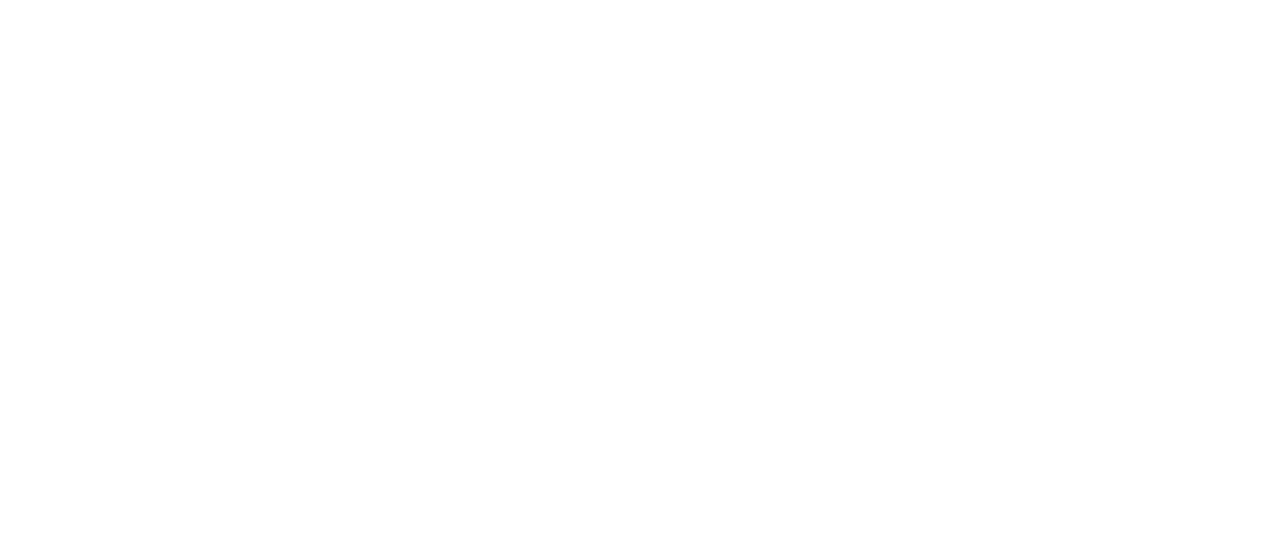
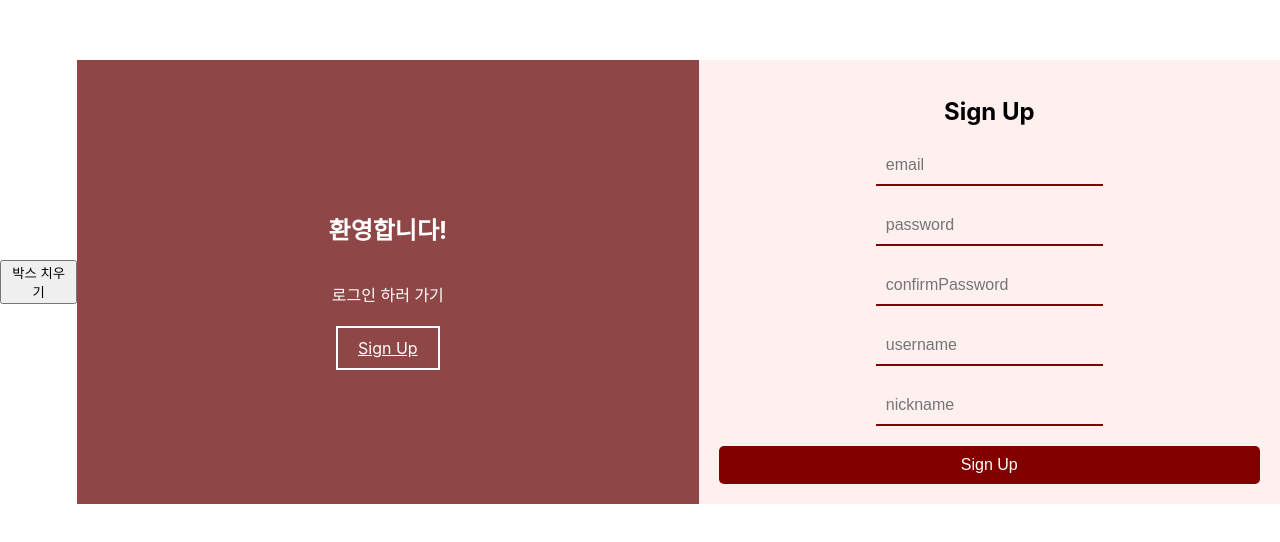
Before and after one commit to GL-CO/frontend, a React (Create React App) app: page /Join in a window 1280 px wide. Before the commit this address had no page. Shown: the part 118-660 px from the top of the page. Built offline with nearby package versions, Linux system fonts and the light colour scheme.

Commit message:
23.09.16 Join 페이지 구현 중
할 일
패스워드 일치 확인
response 500 시 반응
로그인페이지 유도

```diff
--- a/src/App.js
+++ b/src/App.js
@@ -3,6 +3,7 @@ import Login from "./pages/LoginPage/Login";
 import Write from "./pages/Write";
 import Home from "./pages/Home";
 import Challenge from "./pages/Challenge";
+import Join from "./pages/LoginPage/Join";
 function App() {
   return (
     <BrowserRouter>
@@ -11,6 +12,7 @@ function App() {
         <Route path="/write" element={<Write />}></Route>
         <Route path="/" element={<Home />}></Route>
         <Route path="/challenge" element={<Challenge />}></Route>
+        <Route path="/Join" element={<Join />}></Route>
       </Routes>
     </BrowserRouter>
   );
--- a/src/pages/Challenge.js
+++ b/src/pages/Challenge.js
@@ -34,7 +34,7 @@ const Block = styled.div`
   width: 50%;
   height: 50%;
   background-color: rgba(0, 0, 0, 0.5); /* 반투명한 검은색 배경 */
-  display: ${({ covered }) => (covered ? "none" : "none")};
+  display: ${({ covered }) => (covered ? "block" : "none")};
   z-index: 2; /* 다른 컨텐츠 위에 표시하기 위한 z-index 설정 */
 `;
 const Blur = styled``;
@@ -42,40 +42,6 @@ export default function Challenge() {
   const data = [1, 2, 3, 4, 5, 6, 7, 8];
   let [isShow, setIsShow] = useState(false);
   const [isCovered, setIsCovered] = useState(true);
-
-  const [postData, setPostData] = useState([]);
-  const sendPost = () => {
-    const URL =
-      "http://ec2-43-201-96-213.ap-northeast-2.compute.amazonaws.com:8080/v1/user/signup";
-    const postData = {
-      email: "abcd@gmail.com",
-      password: "12345",
-      name: "홍길동1",
-      nickname: "gildong1",
-      usingLanguage: "한국어",
-      learningLanguage: "English",
-    };
-    fetch(URL, {
-      method: "POST",
-      headers: {
-        "Content-Type": "application/json",
-      },
-      body: JSON.stringify(postData),
-    })
-      .then((res) => {
-        if (!res.ok) {
-          throw new Error(`Response Error : ${res.status}`);
-        }
-        return res.json();
-      })
-      .then((data) => {
-        console.log(data);
-        setPostData(data);
-      })
-      .catch((err) => {
-        console.error(err);
-      });
-  };
 
   const toggleButton = () => {
     setIsShow(!isShow);
@@ -88,7 +54,6 @@ export default function Challenge() {
   return (
     <div>
       <NavBar></NavBar>
-      <button onClick={sendPost}>Send POST</button>
       <button onClick={toggleButton}>I'm button</button>
       <Container>
         <BoxList blurred={!isShow}>
--- a/src/pages/LoginPage/Join.js
+++ b/src/pages/LoginPage/Join.js
@@ -9,7 +9,8 @@ const Join = () => {
   const [confirmPassword, setConfirmPassword] = useState("");
   const [username, setUsername] = useState("");
   const [nickname, setNickname] = useState("");
-
+  const [userData, setUserData] = useState([]);
+  const [isSuccess, setIsSuccess] = useState(false);
   const handleEmailChange = (event) => {
     setEmail(event.currentTarget.value);
   };
@@ -32,9 +33,55 @@ const Join = () => {
     }
     return true;
   };
+  const toggleBoxButton = () => {
+    setIsSuccess(!isSuccess);
+  };
+  const handleSubmit = (e) => {
+    // if(!) 로그인박스 화면떠서 로그인유도
+    e.preventDefault();
+    const userData = {
+      email: email,
+      password: password,
+      name: username,
+      nickname: nickname,
+      usingLanguage: "한국어",
+      learningLanguage: "English",
+    };
+    onClickSignUp(userData);
+  };
+  const onClickSignUp = (userData) => {
+    const URL =
+      "http://ec2-43-201-96-213.ap-northeast-2.compute.amazonaws.com:8080/v1/user/signup";
+
+    fetch(URL, {
+      method: "POST",
+      headers: {
+        "Content-Type": "application/json",
+      },
+      body: JSON.stringify(userData),
+    })
+      .then((res) => {
+        if (!res.ok) {
+          throw new Error(`Response Error : ${res.status}`);
+        }
+        return res.json();
+      })
+      .then((data) => {
+        console.log(data);
+        setUserData(data);
+        setIsSuccess(!isSuccess);
+      })
+      .catch((err) => {
+        console.error(err);
+      });
+  };
+  console.log("userData : ", userData);
 
   return (
     <JoinWrapper>
+      {isSuccess && <Success>hihi</Success>}
+      <button onClick={toggleBoxButton}>박스 치우기</button>
+
       <Container>
         <SignIncontainer>
           <h1> 환영합니다! </h1>
@@ -43,13 +90,14 @@ const Join = () => {
         </SignIncontainer>
 
         <FormContainer>
-          <form action="/join">
+          <form action="/join" onSubmit={handleSubmit}>
             <h1>Sign Up</h1>
             <Label>
               <Input
                 type="email"
                 placeholder="email"
                 onChange={handleEmailChange}
+                required
               />
             </Label>
 
@@ -58,6 +106,7 @@ const Join = () => {
                 type="password"
                 placeholder="password"
                 onChange={handlePasswordChange}
+                required
               />
             </Label>
 
@@ -66,6 +115,7 @@ const Join = () => {
                 type="password"
                 placeholder="confirmPassword"
                 onChange={handleConfirmPasswordChange}
+                required
               />
             </Label>
 
@@ -74,6 +124,7 @@ const Join = () => {
                 type="username"
                 placeholder="username"
                 onChange={handleUsernameChange}
+                required
               />
             </Label>
 
@@ -82,10 +133,11 @@ const Join = () => {
                 type="username"
                 placeholder="nickname"
                 onChange={handleNicknameChange}
+                required
               />
             </Label>
 
-            <SubmitButton onClick="">Sign Up</SubmitButton>
+            <SubmitButton>Sign Up</SubmitButton>
           </form>
         </FormContainer>
       </Container>
@@ -94,7 +146,16 @@ const Join = () => {
 };
 
 export default Join;
-
+const Success = styled.div`
+  position: absolute; /* 절대 위치로 설정 */
+  top: 50%; 화면 상단에 위치
+  left: 50%; 화면 왼쪽에 위치
+  transform: translate(50%, 50%);
+  background-color: white; /* 배경색 설정 */
+  z-index: 2; /* 화면 맨 앞에 오도록 높은 z-index 값 설정 */
+  padding: 200px;
+  box-shadow: 0 0 10px rgba(0, 0, 0, 0.2); /* 그림자 효과 추가 (선택 사항) */
+`;
 const JoinWrapper = styled.div`
   display: flex;
   justify-content: center;
```
